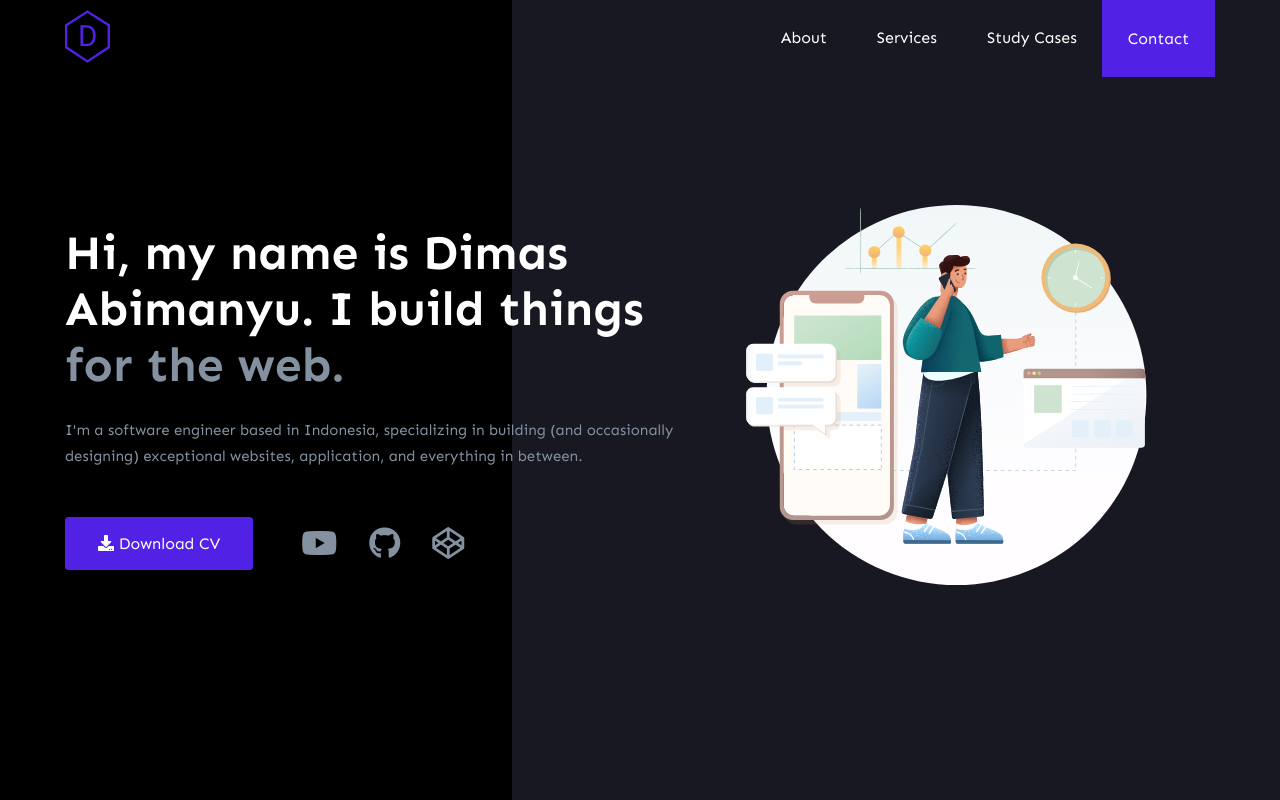
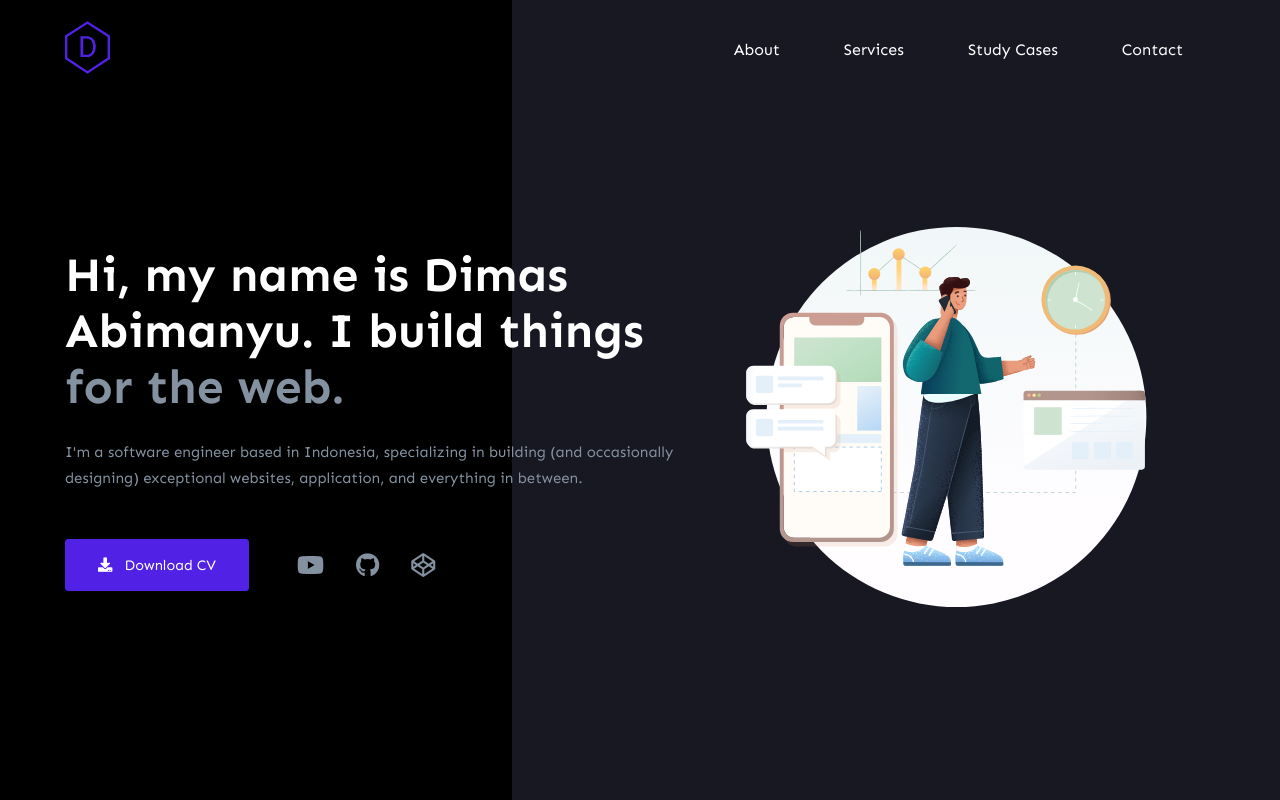
Before and after one commit to dimasabimanyy/react-portfolio, a React (Create React App) app: page / in a window 1280 px wide. Shown: the top 800 px of the page. Built offline with nearby package versions, Linux system fonts and the light colour scheme; a web font is replaced by a local one.

Commit message:
change navigation style

```diff
--- a/src/components/Projects/ProjectsContainer.js
+++ b/src/components/Projects/ProjectsContainer.js
@@ -105,7 +105,7 @@ const ProjectsContainer = () => {
           data-aos="fade-in"
           data-aos-duration="600"
         >
-          <div className="btn" onClick={showMore}>
+          <div className="btn btn-purple" onClick={showMore}>
             {expanded ? <span>Show Less</span> : <span>Show More</span>}
           </div>
         </div>
--- a/src/style/App.css
+++ b/src/style/App.css
@@ -447,17 +447,16 @@ header:after {
 }
 
 .nav-wrapper .nav-links li {
-  padding: 28px 25px;
+  padding: 2.5rem 2rem;
 }
 
 .nav-wrapper .nav-links li a {
   color: #ffffff;
+  transition: 0.2s;
 }
 
-.nav-wrapper .nav-links .nav-contact {
-  background: #5221e6;
-  border: 1px solid #5221e6;
-  cursor: pointer;
+.nav-wrapper .nav-links li a:hover {
+  color: #8491a0;
 }
 
 .nav-wrapper #hamburger {
@@ -633,8 +632,13 @@ header:after {
 }
 
 .hero-wrapper .hero-text-links .btn-cv {
+  font-size: 0.9rem;
   margin-right: 2rem;
   box-shadow: rgba(0, 0, 0, 0.05) 0px 6px 24px 0px, rgba(0, 0, 0, 0.08) 0px 0px 0px 1px;
+}
+
+.hero-wrapper .hero-text-links .btn-cv i {
+  margin-right: 0.5rem;
 }
 
 .hero-wrapper .hero-text-links .hero-social {
@@ -642,7 +646,7 @@ header:after {
 }
 
 .hero-wrapper .hero-text-links .hero-social i {
-  font-size: 2rem;
+  font-size: 1.5rem;
   color: #8491a0;
   transition: 0.3s ease-in;
 }
--- a/src/style/App.scss
+++ b/src/style/App.scss
@@ -37,15 +37,14 @@ header {
       display: flex;
       list-style: none;
       & li {
-        padding: 28px 25px;
+        padding: 2.5rem 2rem;
         a {
           color: $light;
+          transition: 0.2s;
         }
-      }
-      .nav-contact {
-        background: $purple-dark;
-        border: 1px solid $purple-dark;
-        cursor: pointer;
+        a:hover {
+          color: $gray;
+        }
       }
     }
     #hamburger {
@@ -237,14 +236,18 @@ header {
       display: flex;
       align-items: center;
       .btn-cv {
+        font-size: 0.9rem;
         margin-right: 2rem;
         box-shadow: rgba(0, 0, 0, 0.05) 0px 6px 24px 0px,
           rgba(0, 0, 0, 0.08) 0px 0px 0px 1px;
+        i {
+          margin-right: 0.5rem;
+        }
       }
       .hero-social {
         margin: 0 1rem;
         i {
-          font-size: 2rem;
+          font-size: 1.5rem;
           color: $gray;
           transition: 0.3s ease-in;
         }
```
Also changed, not shown: 2 other files (tests, documents, lock files or other folders).
